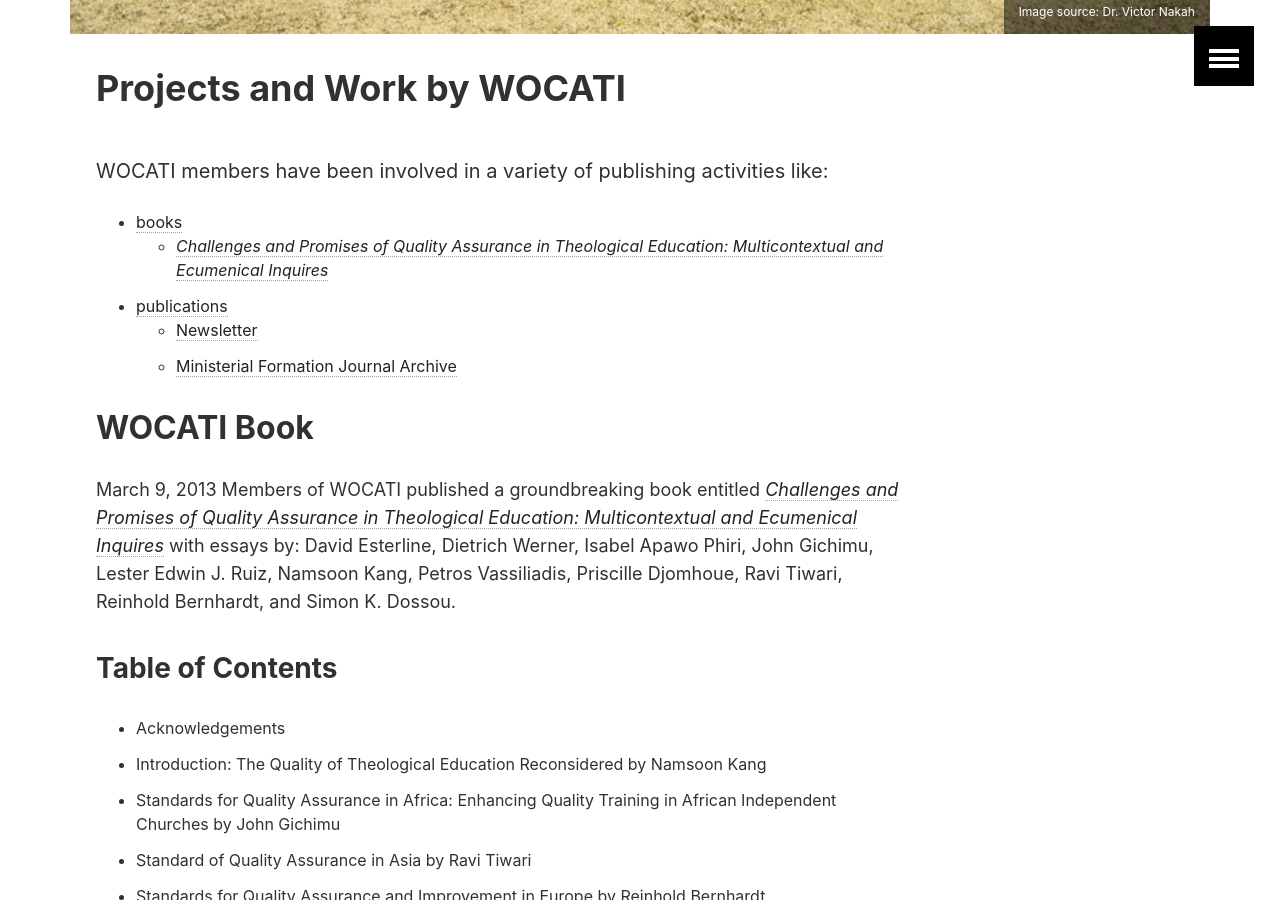
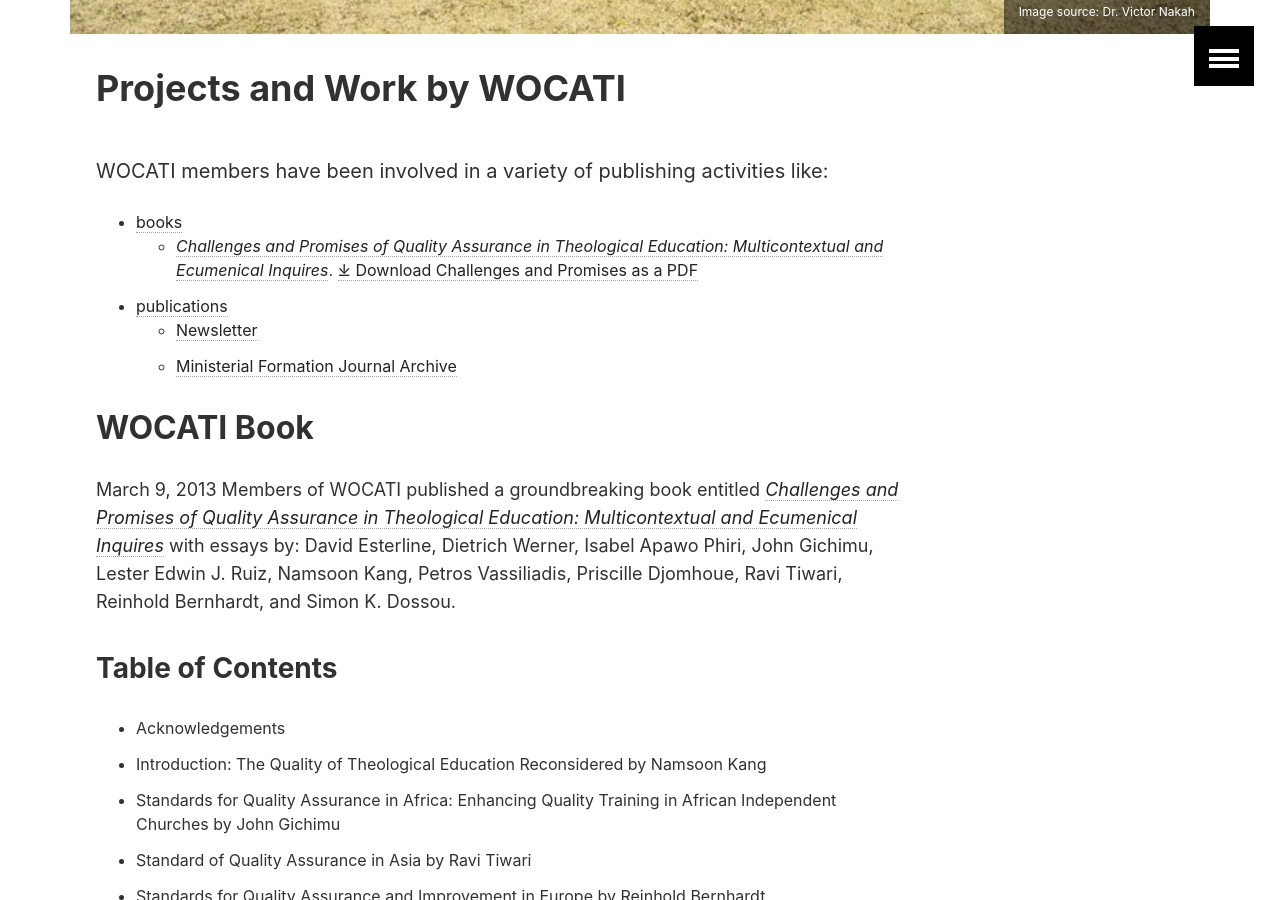
Before and after one commit to adamdjbrett/wocati-archived, a Jekyll site: the page built from work/index.md, in a window 1280 px wide and 900 px high, scrolled down 488 px. Built offline with Jekyll 4.4.1, drawn with Linux system fonts in a browser that asks for light colours.

Commit message:
⤓ Download Challenges and Promises as a PDF
[⤓ Download Challenges and Promises as a PDF](/wp-content/uploads/2013/03/2013-Challenges-and-Promises-of-Quality-Assurance-in-Theological-Education-WOCATI.pdf)

```diff
--- a/work/index.md
+++ b/work/index.md
@@ -16,7 +16,7 @@
 ---
 WOCATI members have been involved in a variety of publishing activities like:
 - [books](/resources/books/)
-  - [_Challenges and Promises of Quality Assurance in Theological Education: Multicontextual and Ecumenical Inquires_](/work/challenges-promises-quality-assurance-theological-education/)
+  - [_Challenges and Promises of Quality Assurance in Theological Education: Multicontextual and Ecumenical Inquires_](/work/challenges-promises-quality-assurance-theological-education/). [⤓ Download Challenges and Promises as a PDF](/wp-content/uploads/2013/03/2013-Challenges-and-Promises-of-Quality-Assurance-in-Theological-Education-WOCATI.pdf)
 - [publications](/resources/publications/)
   - [Newsletter](/resources/wocati-newsletter/)
   - [Ministerial Formation Journal Archive](/resources/archive/publications/ministerial-formation/)
```
Also changed, not shown: resources/index.md (+1 -0 lines).
